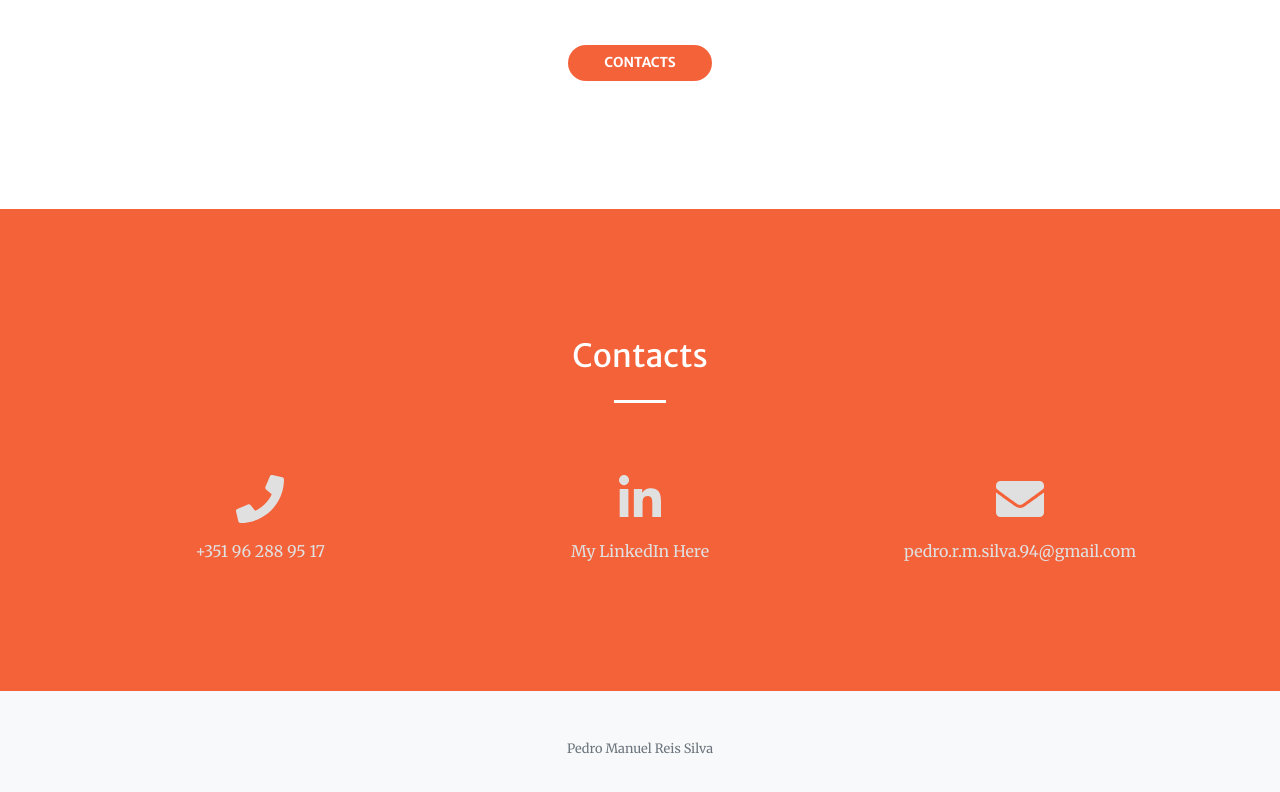
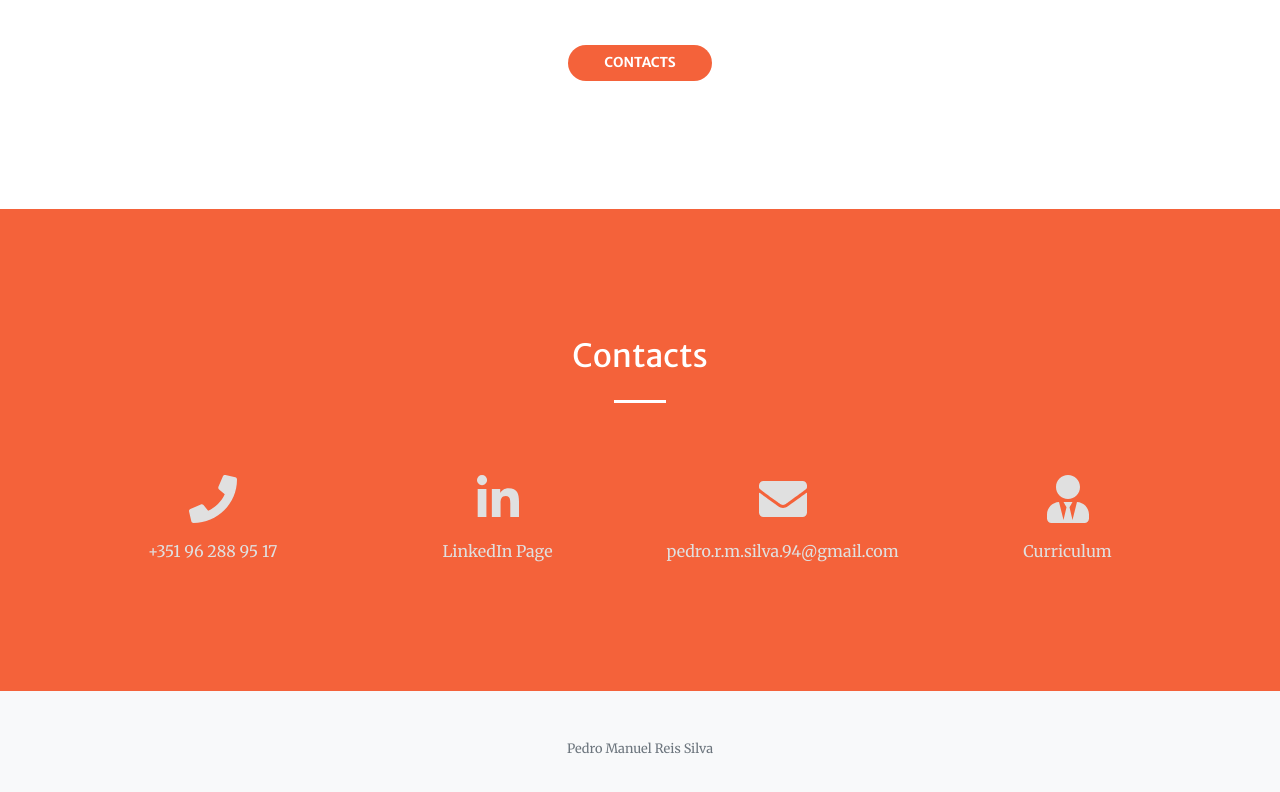
Before and after one commit to J999Ventura/Curriculum, a plain HTML site: page index.html in a window 1280 px wide. Shown: the part 1911-2703 px from the top of the page. Drawn offline with nearby package versions, Linux system fonts and the light colour scheme.

Commit message:
add download cv

```diff
--- a/index.html
+++ b/index.html
@@ -118,17 +118,21 @@
                     </div>
                 </div>
                 <div class="row">
-					<div class="col-lg-4 ml-auto text-white-50 text-center mb-5 mb-lg-0">
+					<div class="col-lg-3 ml-auto text-white-50 text-center mb-5 mb-lg-0">
 						<i class="fas fa-phone fa-3x mb-3 text-muted" style="color: #E0E0E0 !important;"></i>
                         <div>+351 96 288 95 17 </div>
                     </div>
-					<div class="col-lg-4 ml-auto text-white-50 text-center mb-5 mb-lg-0">
+					<div class="col-lg-3 ml-auto text-white-50 text-center mb-5 mb-lg-0">
 						<i class="fab fa-linkedin-in fa-3x mb-3 text-muted" style="color: #E0E0E0 !important;"></i>
-                        <a class="d-block linkedin_link" href="https://www.linkedin.com/in/pedro-manuel-reis-b94459162" style="color: #E0E0E0 !important;">My LinkedIn Here</a>
+                        <a class="d-block" href="https://www.linkedin.com/in/pedro-manuel-reis-b94459162" style="color: #E0E0E0 !important;">LinkedIn Page</a>
                     </div>
-                    <div class="col-lg-4 mr-auto text-white-50 text-center">
+                    <div class="col-lg-3 mr-auto text-white-50 text-center mb-5 mb-lg-0">
                         <i class="fas fa-envelope fa-3x mb-3 text-muted" style="color: #E0E0E0 !important;"></i>
 						<div>pedro.r.m.silva.94@gmail.com</div>
+                    </div>
+					<div class="col-lg-3 ml-auto text-white-50 text-center mb-5 mb-lg-0">
+						<i class="fas fa-user-tie fa-3x mb-3 text-muted" style="color: #E0E0E0 !important;"></i>
+                        <a class="d-block" href="download/Pedro_Reis_Silva_CV.pdf" style="color: #E0E0E0 !important;" download="pedro_reis_silva_download">Curriculum</a>
                     </div>
                 </div>
             </div>
```
Also changed, not shown: 1 other file.
